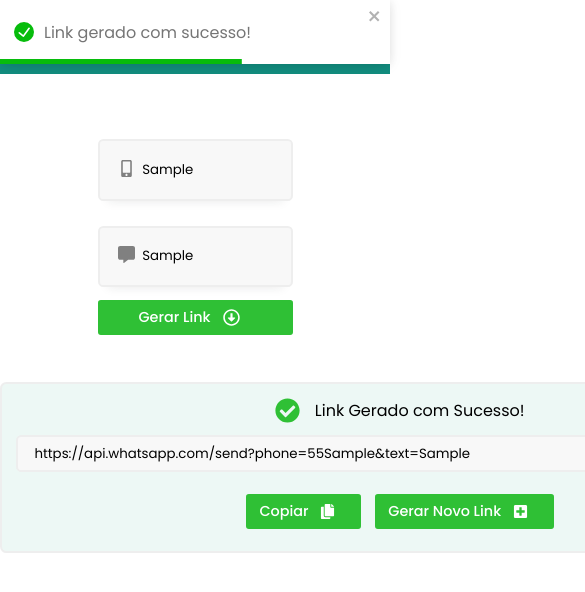
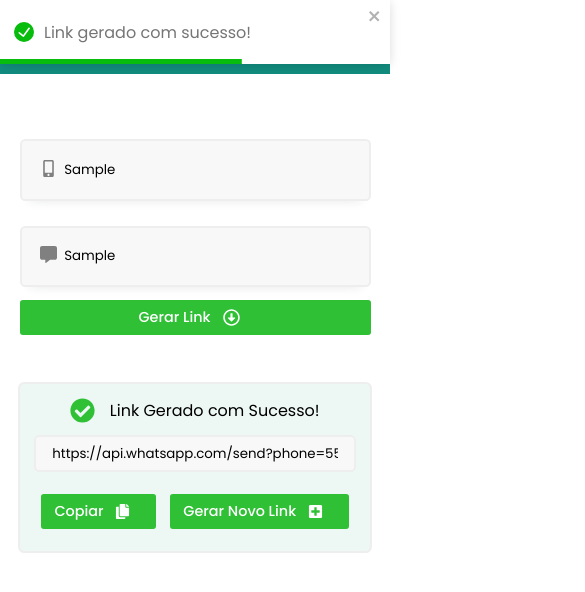
Before and after one commit to juniorknx/WhatsApp-Link-Generator, a React (Create React App) app: page / in a window 390 px wide. Both pictures are taken after typing "Sample", "Sample" into the empty fields and a click on the button "Gerar Link". Shown: the top 592 px of the page, 585 px wide, since content can reach past the window. Built offline with nearby package versions, Linux system fonts and the light colour scheme.

Commit message:
Ajustes breakpoints responsivos

```diff
--- a/src/Components/FormGenerator/styles.scss
+++ b/src/Components/FormGenerator/styles.scss
@@ -57,3 +57,14 @@ form {
         }
     }
 }
+
+@media(max-width:667px){
+    form {
+        width: 90%;
+    }
+
+    .generate__container {
+        display: flex;
+        justify-content: center;
+    }
+}
--- a/src/Components/LinkGenerated/styles.scss
+++ b/src/Components/LinkGenerated/styles.scss
@@ -66,3 +66,13 @@
         }
     }
 }
+
+@media(max-width:667px){
+    .generated__container .generated__box {
+        display: flex;
+        flex-direction: column;
+        justify-content: center;
+        align-items: center;
+        width: 100%
+    }
+}
```
